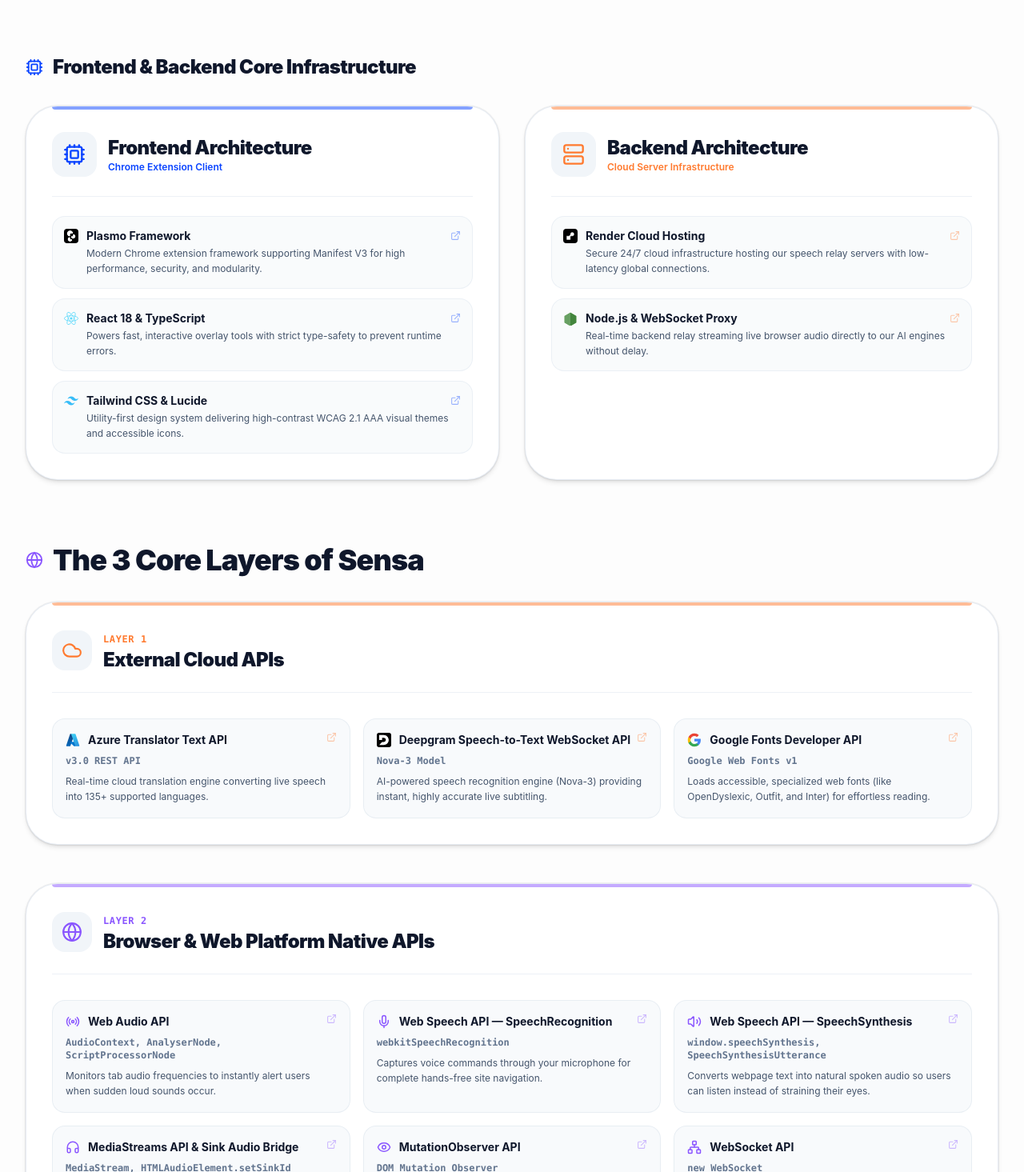
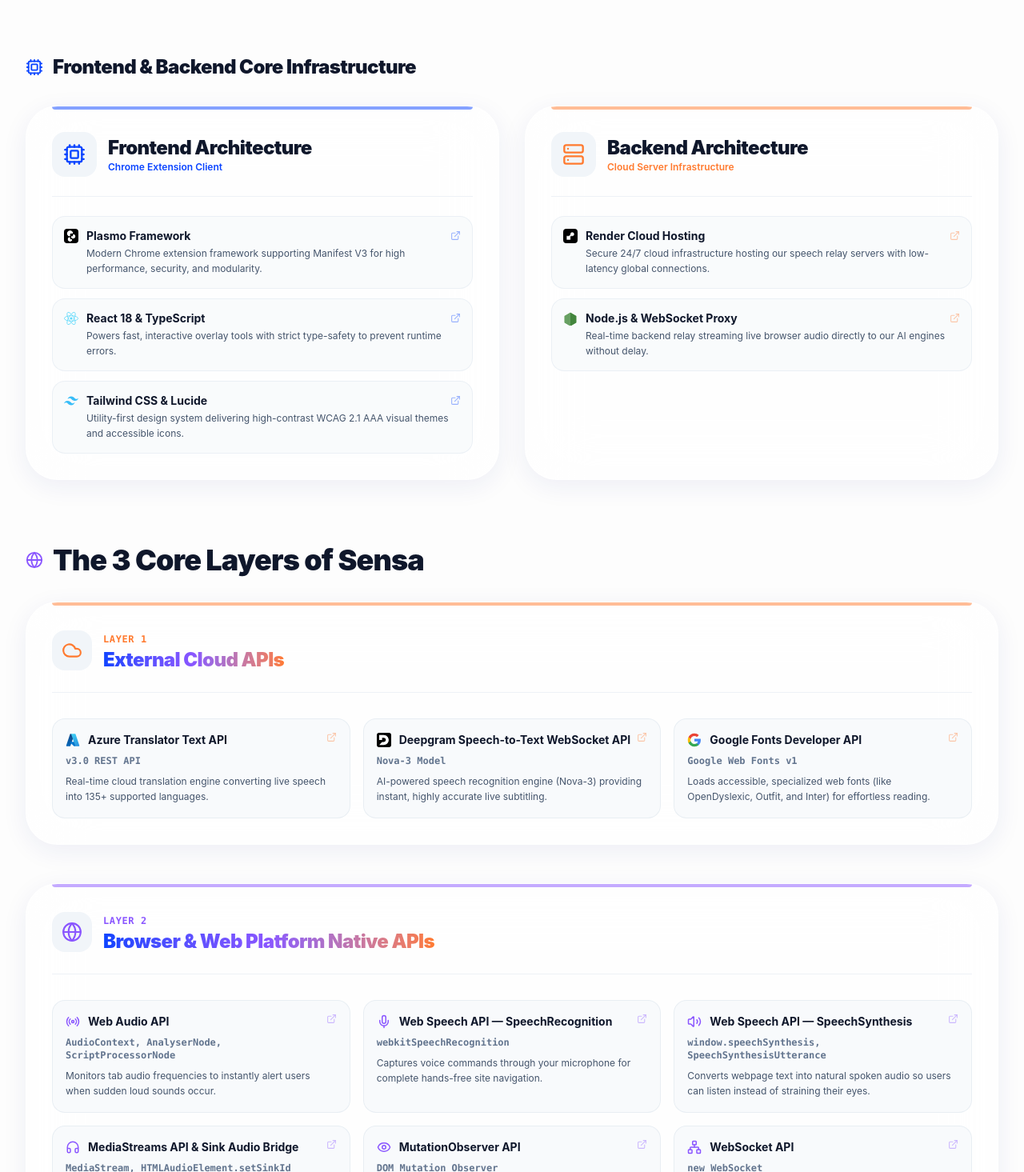
Before and after one commit to bulsu-kdlantolin/sensa-website, a React (Vite) app: page / in a window 1280 px wide. Shown: the part 6045-7510 px from the top of the page at 80% size. Built offline with nearby package versions, Linux system fonts and the light colour scheme.

Commit message:
style: apply Glass Server Blades styling to Architecture section

```diff
--- a/src/components/ArchitectureSection.tsx
+++ b/src/components/ArchitectureSection.tsx
@@ -294,9 +294,9 @@
               return (
                 <article
                   key={idx}
-                  className={`group border rounded-[2.5rem] p-6 md:p-8 flex flex-col justify-between transition-all duration-500 hover:scale-[1.005] relative overflow-hidden ${side.borderHover} ${isDark
-                      ? 'bg-[#161618] border-slate-800 ring-1 ring-white/5 shadow-md'
-                      : 'bg-white border-slate-200/80 ring-1 ring-black/5 shadow-md'
+                  className={`group border rounded-[2.5rem] p-6 md:p-8 flex flex-col justify-between transition-all duration-500 hover:scale-[1.005] relative overflow-hidden backdrop-blur-2xl ${side.borderHover} ${isDark
+                      ? 'bg-[#161618]/60 border-white/10 shadow-[0_8px_32px_0_rgba(0,0,0,0.36)]'
+                      : 'bg-white/60 border-white/50 shadow-[0_8px_32px_0_rgba(31,38,135,0.07)]'
                     }`}
                 >
                   <div className={`absolute top-0 left-8 right-8 h-1 rounded-b-full ${side.accentLine} opacity-50`} />
@@ -325,14 +325,14 @@
                             href={item.url}
                             target="_blank"
                             rel="noopener noreferrer"
-                            className={`p-3.5 rounded-2xl border flex flex-col gap-0.5 transition-all group focus:outline-none focus-visible:ring-2 focus-visible:ring-offset-2 focus-visible:ring-[#0A44FF] ${isDark
-                                ? 'bg-black/40 border-slate-800/80 hover:border-slate-600 hover:bg-black/60'
-                                : 'bg-slate-50/80 border-slate-200/60 hover:border-slate-300 hover:bg-slate-100'
+                            className={`p-3.5 rounded-2xl border flex flex-col gap-0.5 transition-all duration-300 group focus:outline-none focus-visible:ring-2 focus-visible:ring-offset-2 focus-visible:ring-[#0A44FF] ${isDark
+                                ? 'bg-[#0f0f11]/80 border-white/5 hover:border-[#8A56FF]/50 hover:shadow-[0_0_20px_rgba(138,86,255,0.2)] hover:bg-[#161618]'
+                                : 'bg-slate-50/80 border-slate-200/60 hover:border-[#8A56FF]/50 hover:shadow-[0_0_20px_rgba(138,86,255,0.1)] hover:bg-white'
                               }`}
                           >
                             <span className={`text-sm font-bold flex items-center justify-between gap-2.5 ${isDark ? 'text-slate-100' : 'text-slate-900'}`}>
                               <span className="flex items-center gap-2.5">
-                                <span className={`shrink-0 flex items-center justify-center ${side.color}`}>
+                                <span className={`shrink-0 flex items-center justify-center transition-transform duration-300 group-hover:scale-110 group-hover:animate-pulse ${side.color}`}>
                                   <ItemLogo size={18} />
                                 </span>
                                 {item.name}
@@ -371,9 +371,9 @@
               return (
                 <ScrollReveal delay={150 + (lIdx * 100)} key={lIdx}>
                 <div
-                  className={`border rounded-[2.5rem] p-6 md:p-8 transition-all duration-500 relative overflow-hidden ${layer.borderHover} ${isDark
-                      ? 'bg-[#161618] border-slate-800 ring-1 ring-white/5 shadow-md'
-                      : 'bg-white border-slate-200/80 ring-1 ring-black/5 shadow-md'
+                  className={`border rounded-[2.5rem] p-6 md:p-8 transition-all duration-500 relative overflow-hidden backdrop-blur-2xl ${layer.borderHover} ${isDark
+                      ? 'bg-[#161618]/60 border-white/10 shadow-[0_8px_32px_0_rgba(0,0,0,0.36)]'
+                      : 'bg-white/60 border-white/50 shadow-[0_8px_32px_0_rgba(31,38,135,0.07)]'
                     }`}
                 >
                   <div className={`absolute top-0 left-8 right-8 h-1 rounded-b-full ${layer.accentLine} opacity-50`} />
@@ -387,7 +387,7 @@
                       <span className={`text-xs font-mono font-bold uppercase tracking-wider ${layer.color}`}>
                         {layer.layerNumber}
                       </span>
-                      <h4 className={`text-xl md:text-2xl font-black tracking-tight ${isDark ? 'text-white' : 'text-slate-900'}`}>
+                      <h4 className={`text-xl md:text-2xl font-black tracking-tight text-transparent bg-clip-text bg-gradient-to-r from-[#0A44FF] via-[#8A56FF] to-[#FF7A2F]`}>
                         {layer.title}
                       </h4>
                     </div>
@@ -403,15 +403,15 @@
                           href={api.url}
                           target="_blank"
                           rel="noopener noreferrer"
-                          className={`p-4 rounded-2xl border flex flex-col justify-between transition-all duration-300 group hover:scale-[1.02] focus:outline-none focus-visible:ring-2 focus-visible:ring-offset-2 focus-visible:ring-[#0A44FF] ${isDark
-                              ? 'bg-black/40 border-slate-800/80 hover:border-slate-600 hover:bg-black/60'
-                              : 'bg-slate-50/90 border-slate-200/70 hover:border-slate-300 hover:bg-slate-100'
+                          className={`p-4 rounded-2xl border flex flex-col justify-between transition-all duration-300 group hover:-translate-y-1 focus:outline-none focus-visible:ring-2 focus-visible:ring-offset-2 focus-visible:ring-[#0A44FF] ${isDark
+                              ? 'bg-[#0f0f11]/80 border-white/5 hover:border-[#8A56FF]/50 hover:shadow-[0_0_20px_rgba(138,86,255,0.2)] hover:bg-[#161618]'
+                              : 'bg-slate-50/90 border-slate-200/70 hover:border-[#8A56FF]/50 hover:shadow-[0_0_20px_rgba(138,86,255,0.1)] hover:bg-white'
                             }`}
                         >
                           <div>
                             <div className="flex items-start justify-between gap-2 mb-2">
                               <span className={`text-sm font-bold flex items-center gap-2.5 ${isDark ? 'text-slate-100' : 'text-slate-900'}`}>
-                                <span className={`shrink-0 flex items-center justify-center ${layer.color}`}>
+                                <span className={`shrink-0 flex items-center justify-center transition-transform duration-300 group-hover:scale-110 group-hover:animate-pulse ${layer.color}`}>
                                   <ApiLogoComponent size={18} />
                                 </span>
                                 {api.name}
```
